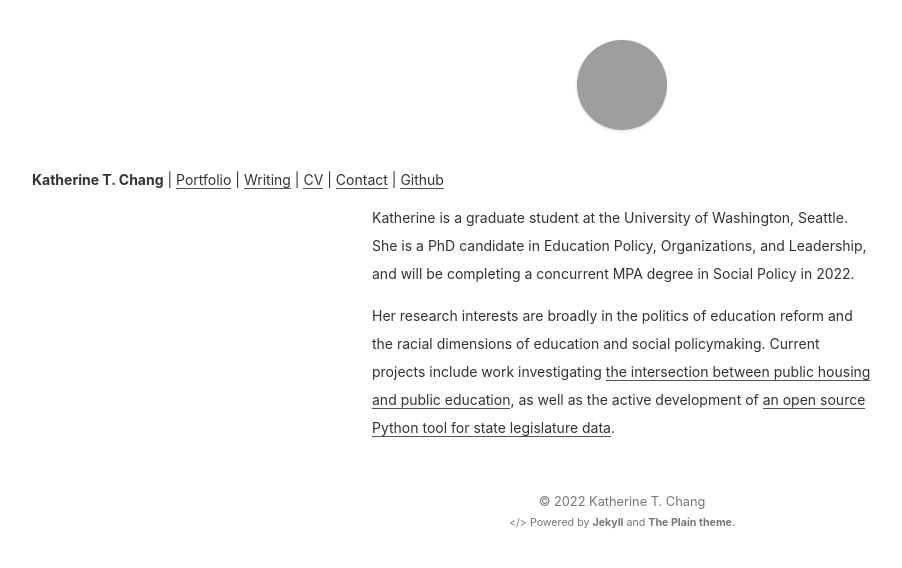
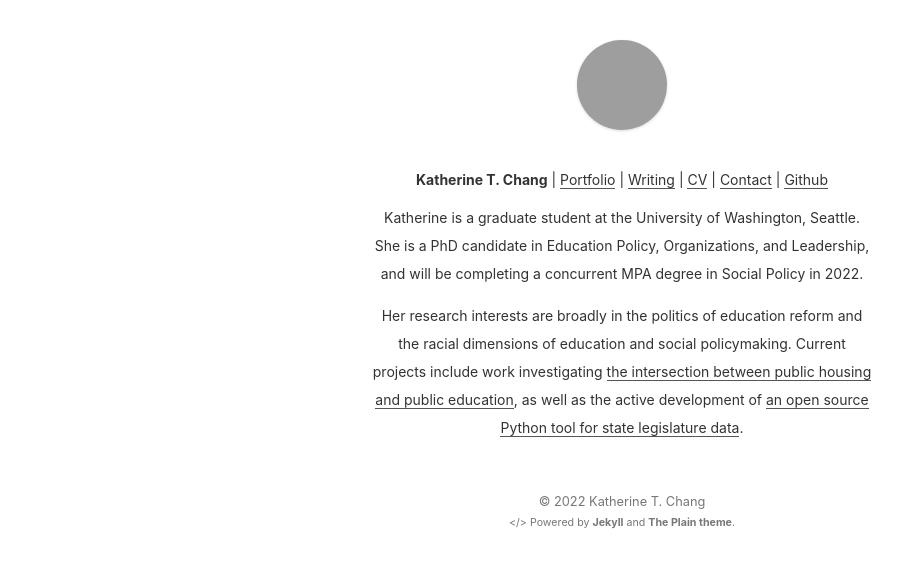
Before and after one commit to ka-chang/ka-chang.github.io, a Jekyll site: the page built from index.html, in a window 1280 px wide. Shown: the top 568 px of the page, without its empty margins (18-920 px from the left). Built offline with Jekyll 4.4.1, drawn with Linux system fonts in a browser that asks for light colours; grey boxes are pictures that could not be loaded.

Commit message:
Update header.html

```diff
--- a/_includes/header.html
+++ b/_includes/header.html
@@ -14,11 +14,13 @@
 	<span class="logo-prompt code">{{ prompt }}</span>
 </aside>
 <p>
+	<div align="center">
 		<b>Katherine T. Chang</b> |
 		<a href="http://ka-chang.github.io/portfolio">Portfolio</a> |
 		<a href="http://ka-chang.github.io/writing">Writing</a> |
 		<a href="http://ka-chang.github.io/cv">CV</a> |
 		<a href="http://ka-chang.github.io/contact">Contact</a> |
 		<a href="http://www.github.com/ka-chang" target=_blank>Github</a>
+	<div>
 
 </p>
```
